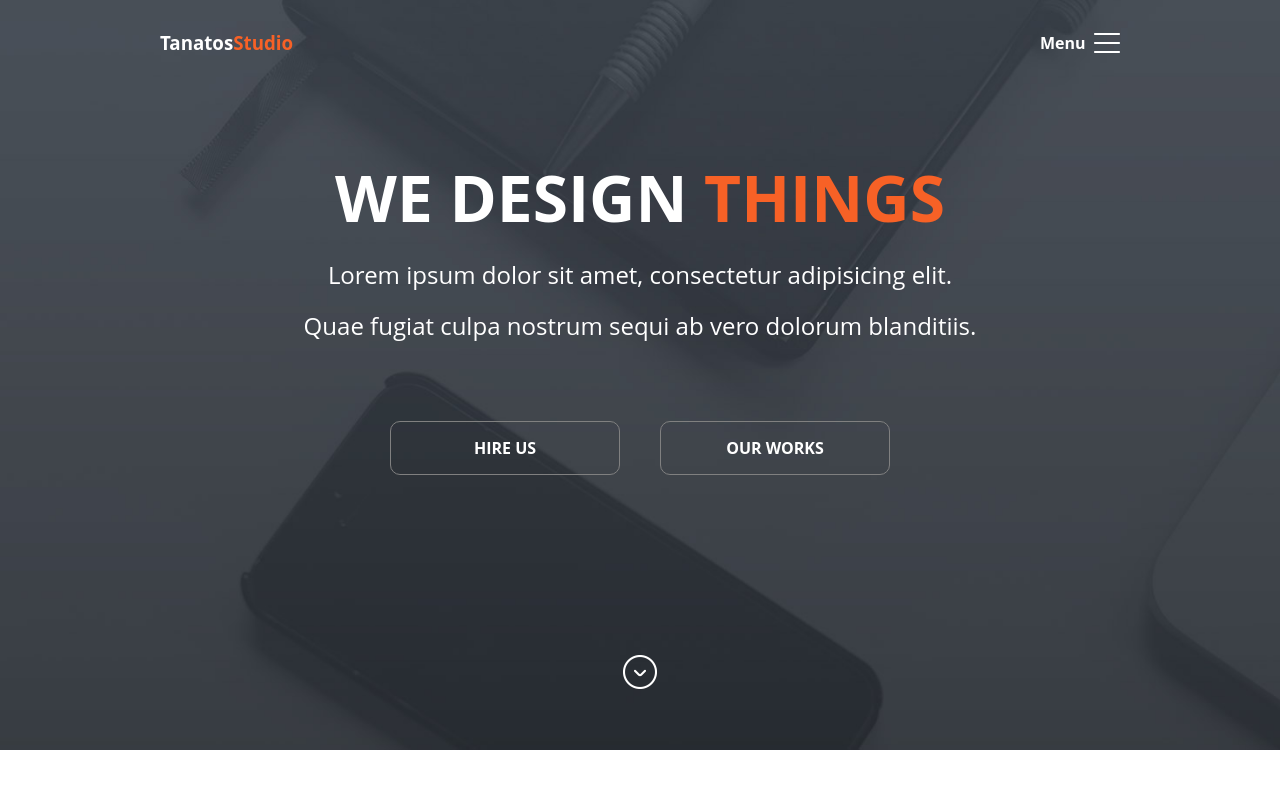
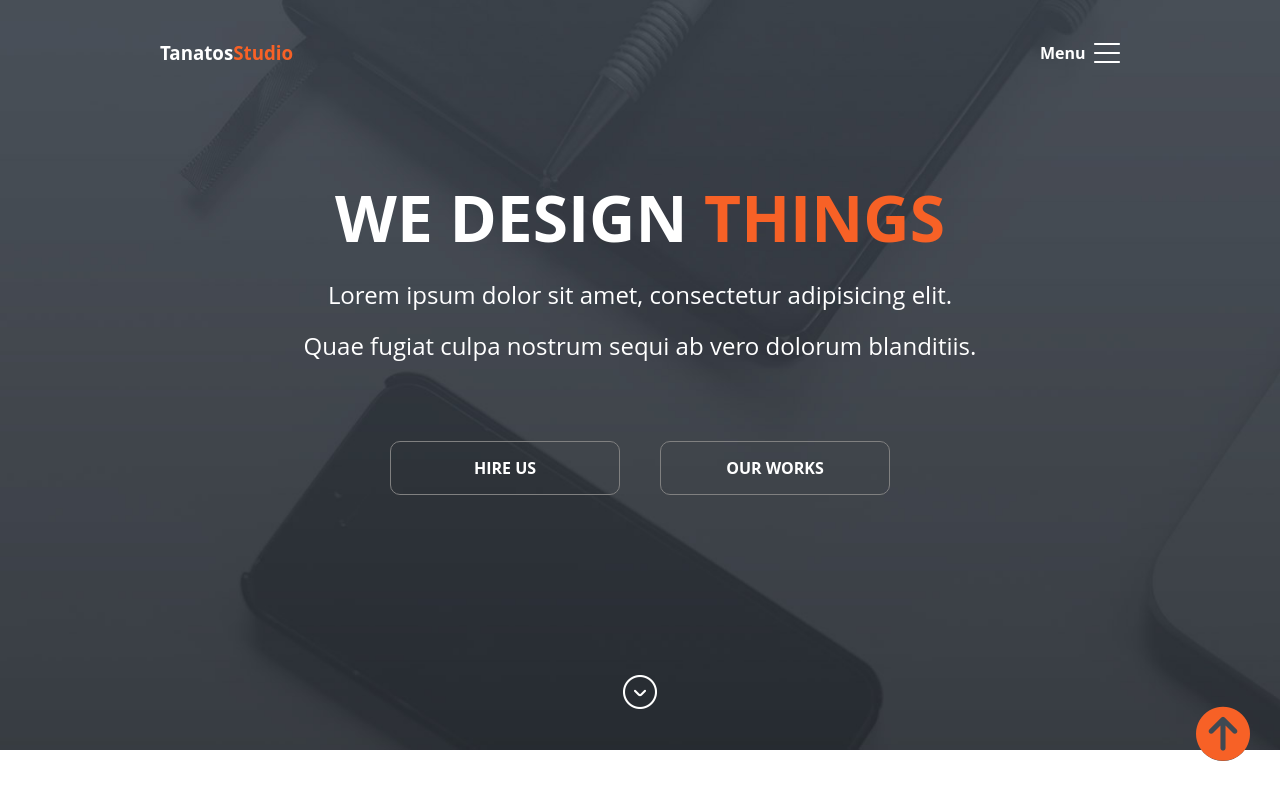
Before and after one commit to Nikola2910/myFirstRepo, a plain HTML site: page index.html in a window 1280 px wide. Shown: the top 800 px of the page. Drawn offline with Linux system fonts and the light colour scheme.

Commit message:
back to top and scroll behavior

```diff
--- a/index.html
+++ b/index.html
@@ -6,7 +6,7 @@
     <script src="https://kit.fontawesome.com/9da73fc6df.js"></script>
     <link rel="stylesheet" href="style.css" type="text/css" />
   </head>
-  <body>
+  <body id="body">
     <header>
       <nav>
         <h3>Tanatos<span class="orange">Studio</span></h3>
@@ -270,6 +270,14 @@
       <p>&copy; 2015 COPYRIGHT DESIGN STUDIO</p>
     </footer>
 
+    <div class="gotop">
+
+      <a href="#body"><i class="fas fa-arrow-circle-up"></i>
+
+      </a>
+
+    </div>
+
     <script>
       var menuToggle = document.querySelector(".menu-btn");
       var mainMenu = document.querySelector(".menu");
--- a/style.css
+++ b/style.css
@@ -4,6 +4,7 @@
   margin: 0;
   padding: 0;
   text-align: center;
+  scroll-behavior: smooth;
 }
 
 h1.title {
@@ -32,7 +33,7 @@ nav {
   justify-content: space-between;
   margin: 0 auto;
   align-items: center;
-  padding: 0 20px;
+  padding: 10px 20px;
 }
 
 header nav div {
@@ -681,3 +682,23 @@ ul li a:hover {
   -webkit-transform: scale(1.1);
   transition: 0.3s;
 }
+
+/*Back to top*/
+
+div.gotop {
+  position: fixed;
+  bottom: 30px;
+  right: 30px;
+  font-size: 54px;
+  margin: 0;
+  text-decoration: none;
+}
+
+div.gotop a {
+  margin: 0;
+}
+div.gotop i {
+  color: #f76126;
+  background-color: #404952;
+  border-radius: 50%;
+}
```
